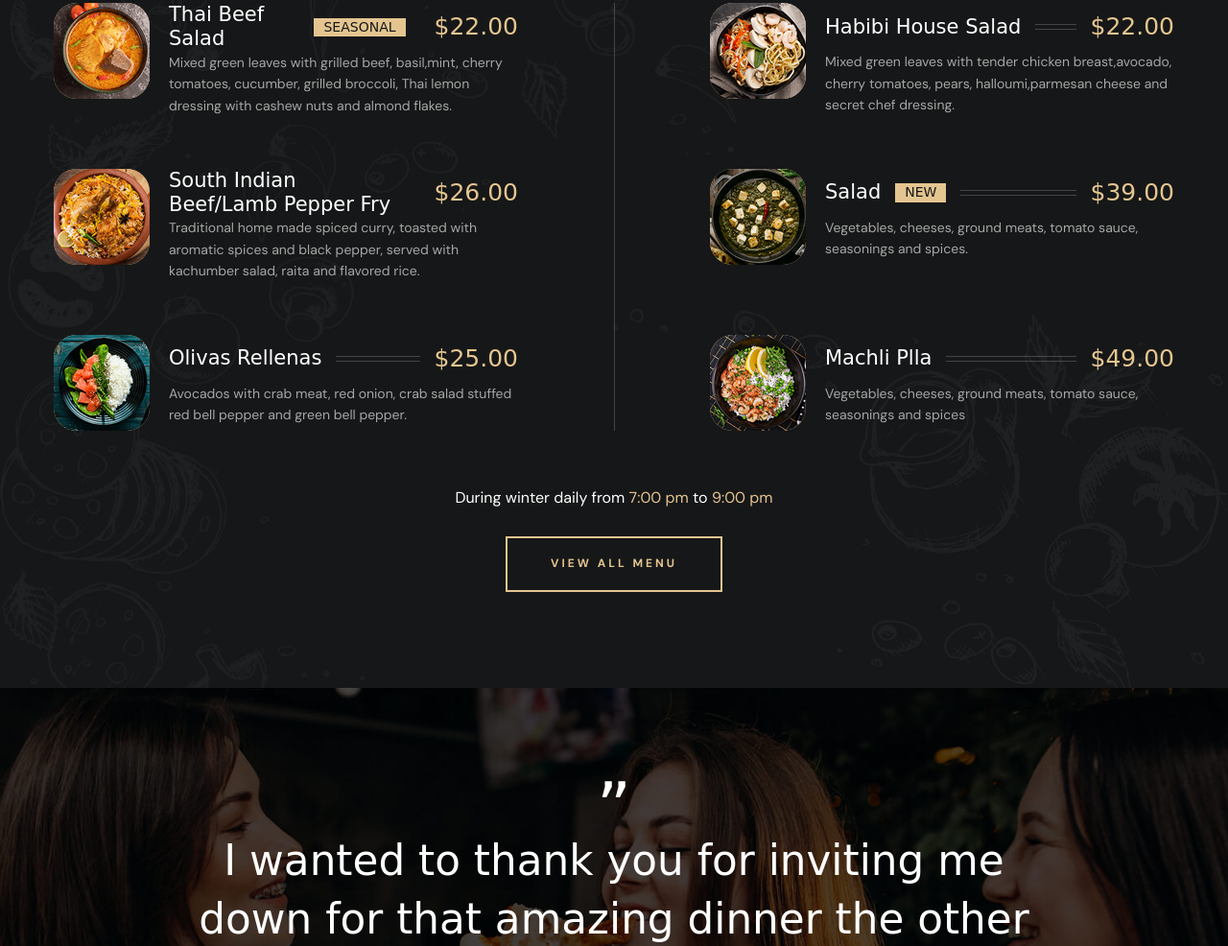
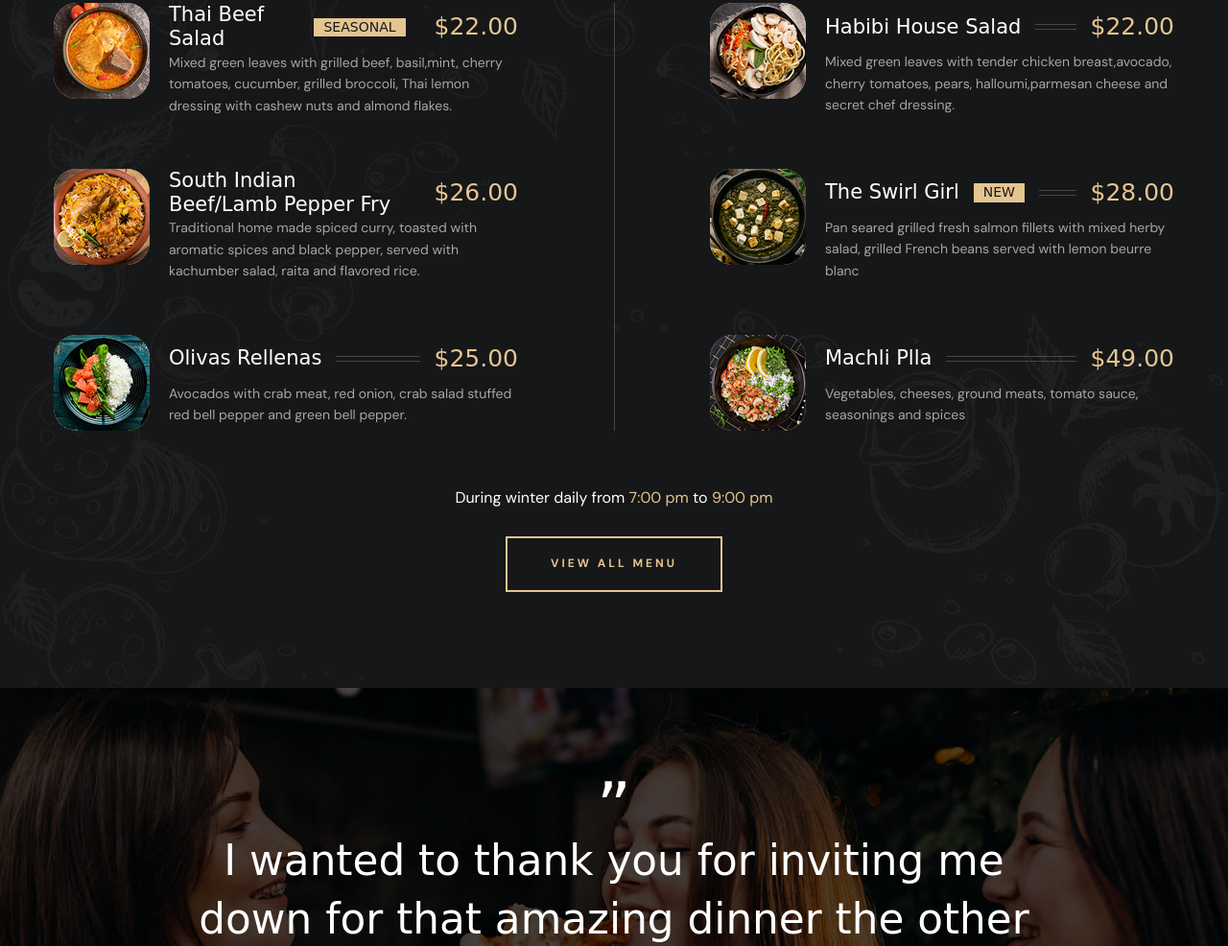
Before and after one commit to Jeevan1310/yahabibi, a website built with Vite: page index.html in a window 1280 px wide. Shown: the part 4018-5004 px from the top of the page at 96% size. Built offline with nearby package versions, Linux system fonts and the light colour scheme; files whose address does not match are found by name; a web font is replaced by a local one.

Commit message:
menu changes

```diff
--- a/index.html
+++ b/index.html
@@ -547,16 +547,16 @@
 
                   <div class="title-wrapper">
                     <h3 class="title-3">
-                      <a href="#" class="card-title">Salad</a>
+                      <a href="#" class="card-title">The Swirl Girl</a>
                     </h3>
 
                     <span class="badge label-1">New</span>
 
-                    <span class="span title-2">$39.00</span>
+                    <span class="span title-2">$28.00</span>
                   </div>
 
                   <p class="card-text label-1">
-                    Vegetables, cheeses, ground meats, tomato sauce, seasonings and spices.
+                    Pan seared grilled fresh salmon fillets with mixed herby salad, grilled French beans served with lemon beurre blanc
                   </p>
 
                 </div>
```
